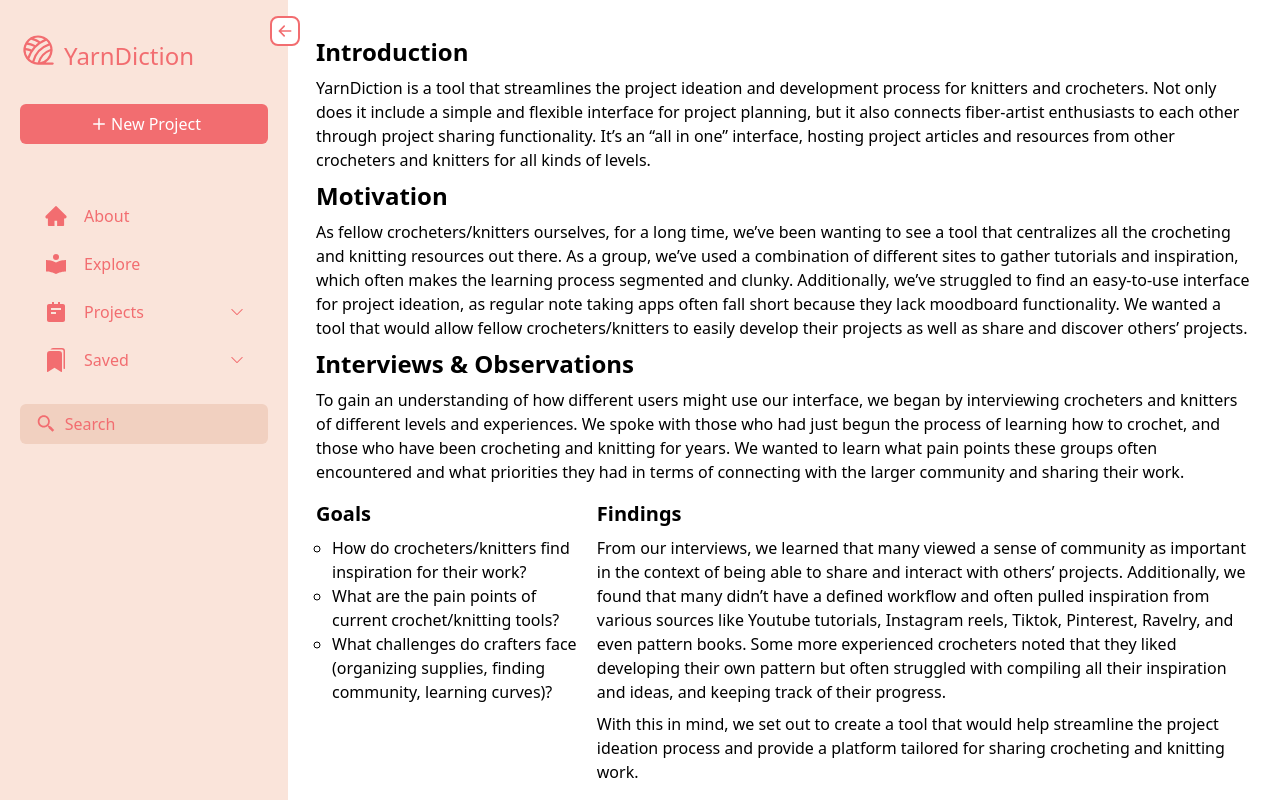
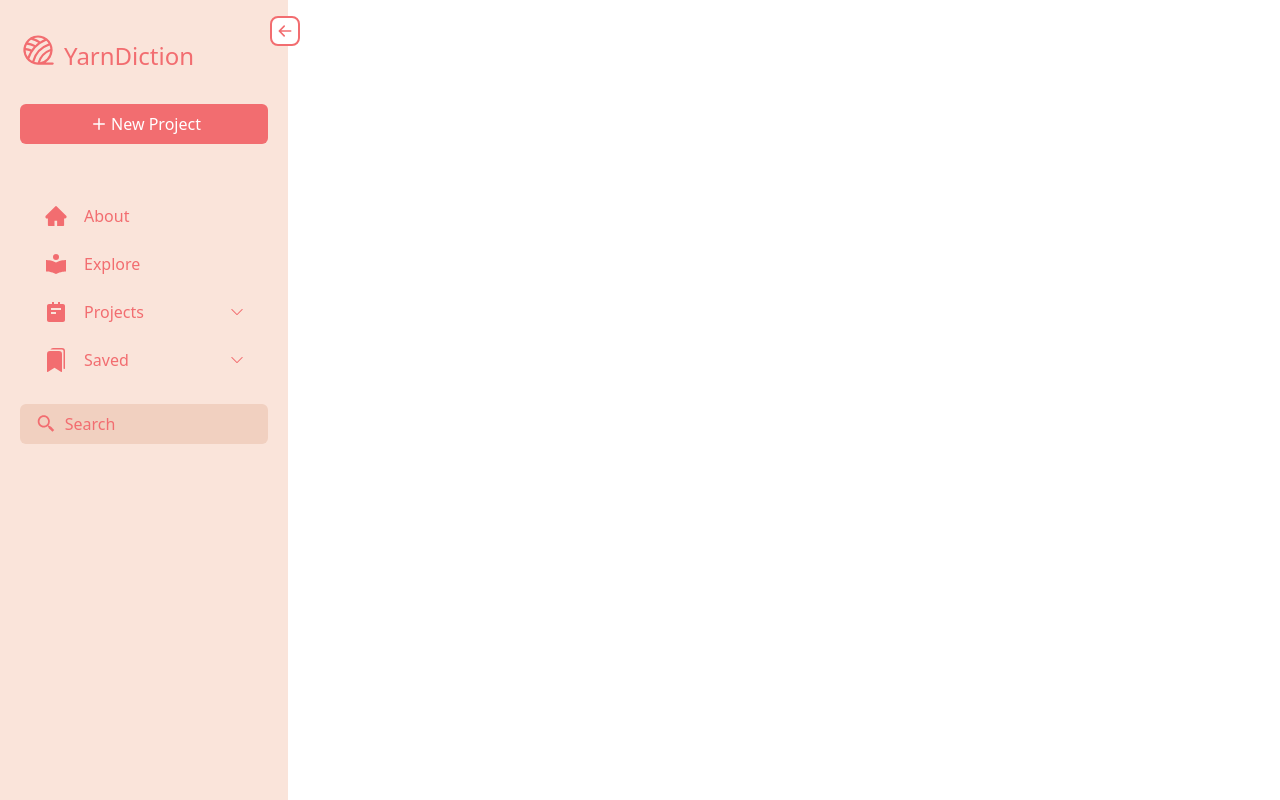
Before and after one commit to kyrdo/cis5120-a05, a React (Vite) app: page / in a window 1280 px wide. Shown: the top 800 px of the page. Built offline with nearby package versions, Linux system fonts and the light colour scheme.

Commit message:
Trying something with routes

```diff
--- a/src/App.tsx
+++ b/src/App.tsx
@@ -19,7 +19,7 @@
   <div className="pb-40">
     <main className={`transition-all duration-300 ${isOpen ? "ml-72" : "ml-20"}`}>
         <Routes>
-          <Route path="/" element={<HomePage />} />
+          <Route path="/cis510-a05/" element={<HomePage />} />
           <Route path="/dictionary" element={<DictionaryPage />} />
           <Route path="/newproj" element={<NewProjPage />} />
             <Route path="/penguinpage" element={<PenguinPage />} />
```
